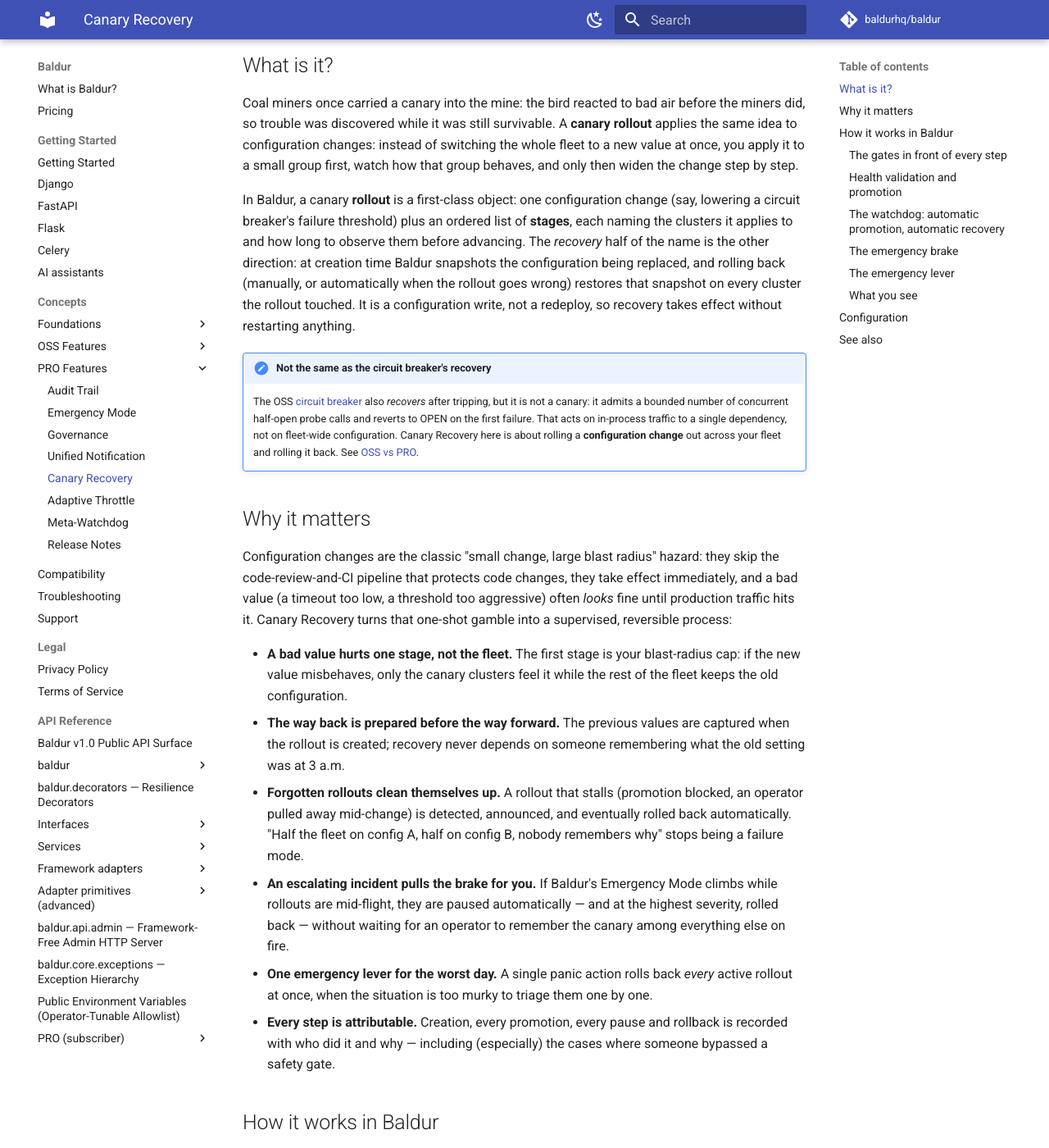
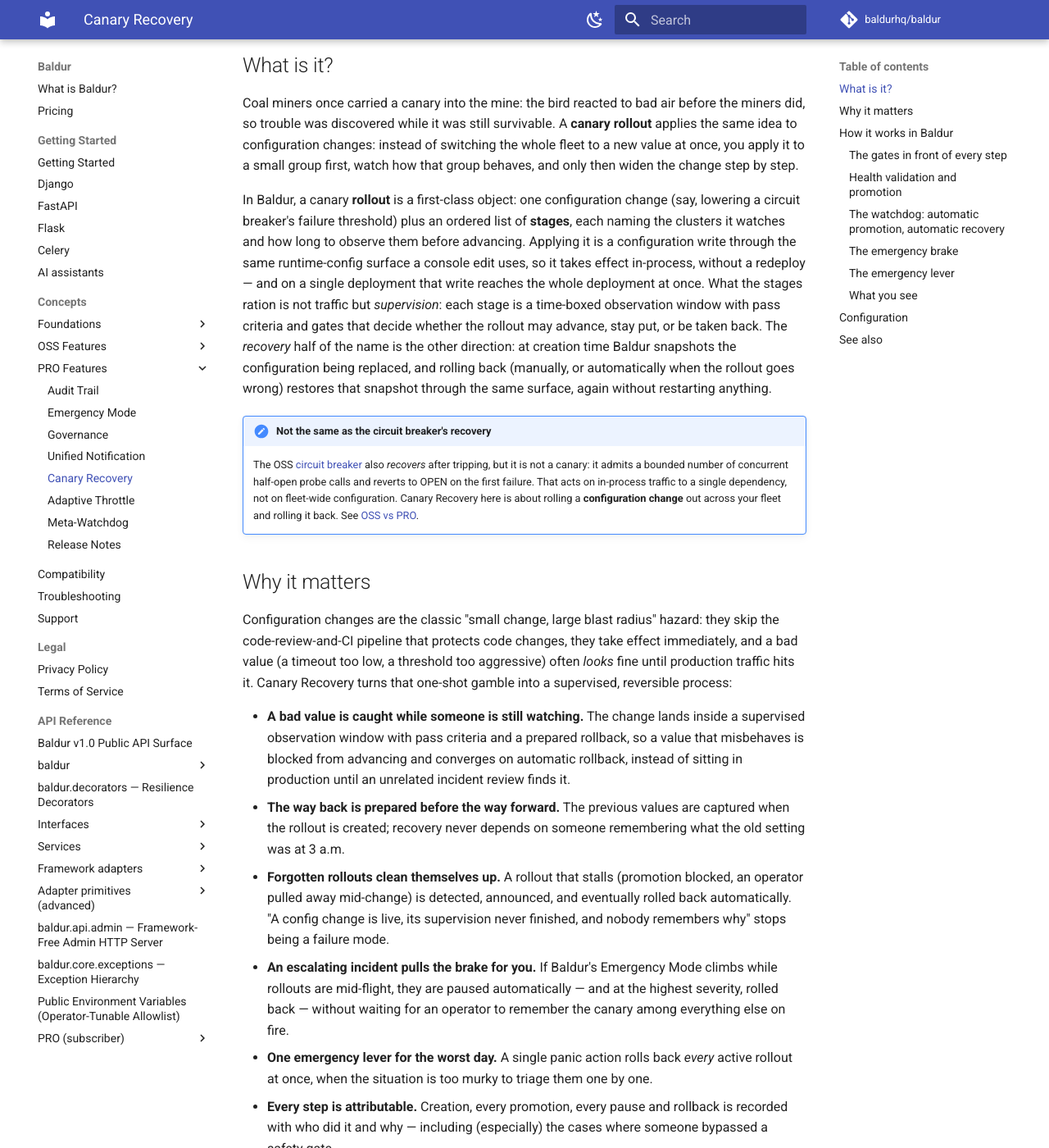
Before and after one commit to baldurhq/baldur, an MkDocs documentation site: the page built from docs/concepts/pro/canary-recovery.md, in a window 1280 px wide and 1400 px high, scrolled down 359 px. Shown: the whole window at 82% size. Built offline with MkDocs 1.6.1 and Material for MkDocs 9.7.7, drawn with Linux system fonts in a browser that asks for light colours; comment, search, counter and statistics services are not loaded; some of the changed text lies outside the part shown.

Commit message:
docs(concepts): align canary-recovery guide with the deployment-global config apply
A canary rollout's apply is one configuration write through the runtime-config
surface: on a single deployment it reaches the whole deployment at once, and
the stages ration supervision (time-boxed observation windows, pass criteria,
gates) rather than splitting traffic between old and new values. Reword the
stage, blast-radius, chaos-guard, and rollback passages that still described
per-cluster partial application, and replace the "clusters silently skipped
at start" observable with the real one (start is blocked only when every
target cluster is under a chaos experiment; partial overlaps proceed with the
conflict recorded in the audit trail).

Co-Authored-By: Claude Fable 5 <noreply@anthropic.com>

```diff
--- a/docs/concepts/pro/canary-recovery.md
+++ b/docs/concepts/pro/canary-recovery.md
@@ -18,11 +18,15 @@ change step by step.
 
 In Baldur, a canary **rollout** is a first-class object: one configuration change (say, lowering
 a circuit breaker's failure threshold) plus an ordered list of **stages**, each naming the
-clusters it applies to and how long to observe them before advancing. The *recovery* half of the
-name is the other direction: at creation time Baldur snapshots the configuration being replaced,
-and rolling back (manually, or automatically when the rollout goes wrong) restores that
-snapshot on every cluster the rollout touched. It is a configuration write, not a redeploy, so
-recovery takes effect without restarting anything.
+clusters it watches and how long to observe them before advancing. Applying it is a
+configuration write through the same runtime-config surface a console edit uses, so it takes
+effect in-process, without a redeploy — and on a single deployment that write reaches the whole
+deployment at once. What the stages ration is not traffic but *supervision*: each stage is a
+time-boxed observation window with pass criteria and gates that decide whether the rollout may
+advance, stay put, or be taken back. The *recovery* half of the name is the other direction: at
+creation time Baldur snapshots the configuration being replaced, and rolling back (manually, or
+automatically when the rollout goes wrong) restores that snapshot through the same surface,
+again without restarting anything.
 
 !!! note "Not the same as the circuit breaker's recovery"
     The OSS [circuit breaker](../oss/circuit-breaker.md) also *recovers* after
@@ -39,16 +43,17 @@ code-review-and-CI pipeline that protects code changes, they take effect immedia
 value (a timeout too low, a threshold too aggressive) often *looks* fine until production traffic
 hits it. Canary Recovery turns that one-shot gamble into a supervised, reversible process:
 
-- **A bad value hurts one stage, not the fleet.** The first stage is your blast-radius cap: if
-  the new value misbehaves, only the canary clusters feel it while the rest of the fleet keeps
-  the old configuration.
+- **A bad value is caught while someone is still watching.** The change lands inside a
+  supervised observation window with pass criteria and a prepared rollback, so a value that
+  misbehaves is blocked from advancing and converges on automatic rollback, instead of sitting
+  in production until an unrelated incident review finds it.
 - **The way back is prepared before the way forward.** The previous values are captured when the
   rollout is created; recovery never depends on someone remembering what the old setting was at
   3 a.m.
 - **Forgotten rollouts clean themselves up.** A rollout that stalls (promotion blocked, an
   operator pulled away mid-change) is detected, announced, and eventually rolled back
-  automatically. "Half the fleet on config A, half on config B, nobody remembers why" stops
-  being a failure mode.
+  automatically. "A config change is live, its supervision never finished, and nobody remembers
+  why" stops being a failure mode.
 - **An escalating incident pulls the brake for you.** If Baldur's Emergency Mode climbs while
   rollouts are mid-flight, they are paused automatically — and at the highest severity, rolled
   back — without waiting for an operator to remember the canary among everything else on fire.
@@ -61,8 +66,8 @@ hits it. Canary Recovery turns that one-shot gamble into a supervised, reversibl
 ## How it works in Baldur
 
 A rollout is created with a **config type** (which configuration this changes), the **new
-values**, and its **stages**. Each stage names its clusters, the share of the fleet it
-represents, how many minutes to observe it (5 by default), whether it may **auto-promote** when
+values**, and its **stages**. Each stage names the clusters it watches, the share of the fleet
+they represent, how many minutes to observe (5 by default), whether it may **auto-promote** when
 that time passes, and the **pass criteria** the stage must meet to be considered healthy. At
 creation Baldur also records the configuration's current values — the snapshot that rollback
 will restore.
@@ -116,12 +121,12 @@ Each gate can be explicitly bypassed for emergencies — but a bypass demands a
 least 10 characters) and the requester's identity, and it is recorded in the audit trail flagged
 for post-incident review. There is no quiet override.
 
-A **chaos guard** protects the rollout's measurements: applying a config change to a cluster
-that is currently running a chaos experiment would make the canary's metrics unreadable (was
-that latency spike the new config, or the injected fault?). By default the guard simply excludes
-the affected clusters and proceeds with the rest; if *every* target cluster is under chaos, the
-rollout is blocked. A strict policy that blocks on any overlap, and an explicit force flag for
-emergencies, are both available.
+A **chaos guard** protects the rollout's measurements: a cluster that is currently running a
+chaos experiment cannot give the canary a readable signal (was that latency spike the new
+config, or the injected fault?). By default the guard blocks creation and start only when
+*every* target cluster is under an experiment; a partial overlap proceeds with a warning, and
+the audit record of the start names which clusters were in conflict. A strict policy that
+blocks on any overlap, and an explicit force flag for emergencies, are both available.
 
 ### Health validation and promotion
 
@@ -173,7 +178,7 @@ than 30 minutes — unless it was paused *by* governance or the error budget, wh
 legitimate wait, not a stall. A stalled rollout triggers a high-priority notification naming the
 rollout, its config type, how long it has been stuck, and who created it. If it stays stuck past
 the auto-rollback deadline (60 minutes by default), the watchdog rolls it back automatically:
-the snapshot is restored on every affected cluster, the action is audited under the watchdog's
+the snapshot is restored, the action is audited under the watchdog's
 own identity, and a second notification reports what was rolled back and where. Degradation and
 abandonment thus converge on the same safe end state: blocked promotion stalls the rollout, and
 a stalled rollout becomes a rollback.
@@ -222,13 +227,13 @@ is a luxury you don't have.
 |------------------|-----------------|
 | Creating a second rollout for a config type is rejected, naming the current holder | one active rollout per config type, enforced by lock |
 | Start or promote is refused with a governance message | kill switch engaged, Emergency Mode at level 2+, or the error budget exhausted (only with the error-budget gate enabled) — or the check itself failed (fail-closed) |
-| Some clusters are silently skipped at start | a chaos experiment is running there; the guard excluded them |
+| Start is refused because of running chaos experiments | experiments cover every target cluster; a partial overlap proceeds instead, with the conflicted clusters recorded in the audit trail |
 | The rollout advances on its own | the stage's observation time passed, auto-promote is on, and the gates passed |
 | A high-priority "zombie rollout" notification | the rollout stalled past its threshold |
 | A promotion is validated against stricter limits than the stage declared, with the tightened fields logged | the service's tier floor — resolved automatically from its config type — clamped the stage's criteria |
 | Every in-flight rollout pauses at once, marked paused by the safety interlock | Emergency Mode escalated to level 2 |
 | Every in-flight rollout rolls back, audited under the system's own identity as a flagged bypass | Emergency Mode escalated to level 3 |
-| The previous configuration reappears on every affected cluster | manual rollback, panic rollback, or the watchdog's auto-rollback after 60 minutes stuck |
+| The previous configuration is back in effect | manual rollback, panic rollback, or the watchdog's auto-rollback after 60 minutes stuck |
 | An action fails with a version conflict | a concurrent actor changed the rollout first — no state corruption |
 | A bypass appears in the audit trail with reason and requester | someone bypassed a governance gate; a forced start during chaos is likewise recorded, with the clusters involved |
 | Completed and rolled-back rollouts appear in the daily report | both finishing outcomes — completion and rollback — are pushed to the ops summary |
```
